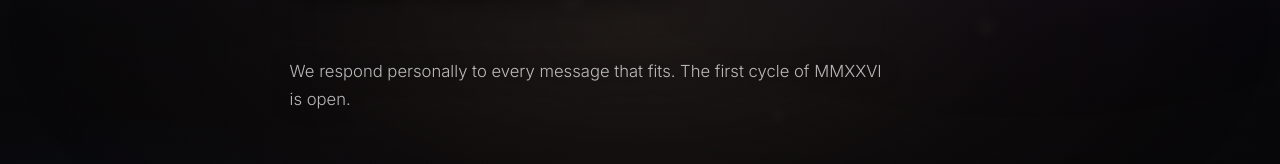
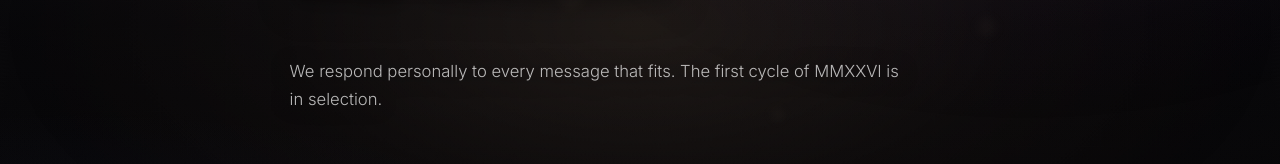
Before and after one commit to garciafradepablo-pixel/xnlab, a Next.js app: page /contact in a window 1280 px wide. Shown: the part 358-522 px from the top of the page. Built offline with nearby package versions, Linux system fonts and the light colour scheme.

Commit message:
fix: align contact lead cycle status with In Selection

```diff
--- a/app/contact/_contact.tsx
+++ b/app/contact/_contact.tsx
@@ -13,7 +13,7 @@ const en = {
   h1a: "Write to",
   h1b: "the studio.",
   lead:
-    "We respond personally to every message that fits. The first cycle of MMXXVI is open.",
+    "We respond personally to every message that fits. The first cycle of MMXXVI is in selection.",
   fields: {
     name: "Name",
     email: "Email",
@@ -74,7 +74,7 @@ const es = {
   h1a: "Escribe al",
   h1b: "estudio.",
   lead:
-    "Respondemos personalmente a cada mensaje que encaja. El primer ciclo de MMXXVI está abierto.",
+    "Respondemos personalmente a cada mensaje que encaja. El primer ciclo de MMXXVI está en selección.",
   fields: {
     name: "Nombre",
     email: "Email",
```
